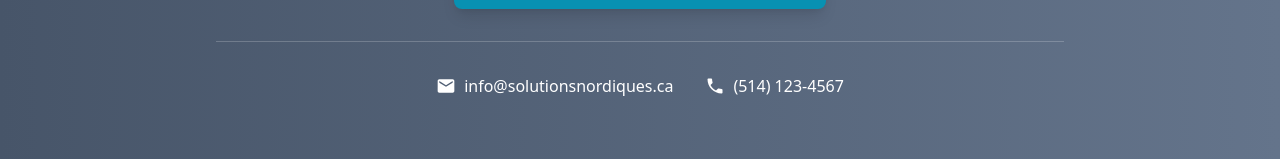
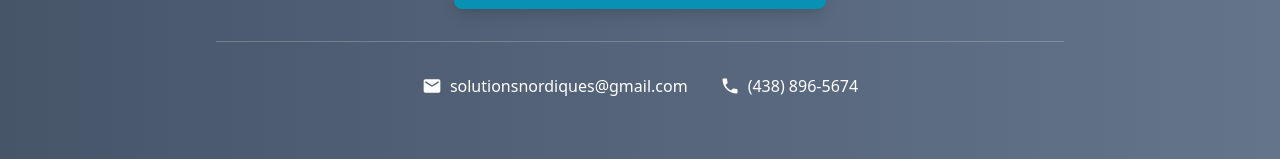
Before and after one commit to n0tac0der5/Solution-Nordique, a plain HTML site: page index.html in a window 1280 px wide. Shown: the part 3404-3563 px from the top of the page. Drawn offline with nearby package versions, Linux system fonts and the light colour scheme.

Commit message:
Update index.html

```diff
--- a/index.html
+++ b/index.html
@@ -279,17 +279,17 @@
 
             <div class="border-t border-white/20 pt-8 mt-8">
                 <div class="flex flex-col md:flex-row justify-center items-center space-y-4 md:space-y-0 md:space-x-8">
-                    <a href="mailto:info@solutionsnordiques.ca" class="flex items-center space-x-2 hover:text-cyan-300 transition-colors">
+                    <a href="mailto:solutionsnordiques@gmail.com" class="flex items-center space-x-2 hover:text-cyan-300 transition-colors">
                         <svg class="w-5 h-5" fill="currentColor" viewBox="0 0 24 24">
                             <path d="M20 4H4c-1.1 0-1.99.9-1.99 2L2 18c0 1.1.9 2 2 2h16c1.1 0 2-.9 2-2V6c0-1.1-.9-2-2-2zm0 4l-8 5-8-5V6l8 5 8-5v2z"/>
                         </svg>
-                        <span>info@solutionsnordiques.ca</span>
+                        <span>solutionsnordiques@gmail.com</span>
                     </a>
-                    <a href="tel:5141234567" class="flex items-center space-x-2 hover:text-cyan-300 transition-colors">
+                    <a href="tel:4388965674" class="flex items-center space-x-2 hover:text-cyan-300 transition-colors">
                         <svg class="w-5 h-5" fill="currentColor" viewBox="0 0 24 24">
                             <path d="M6.62 10.79c1.44 2.83 3.76 5.14 6.59 6.59l2.2-2.2c.27-.27.67-.36 1.02-.24 1.12.37 2.33.57 3.57.57.55 0 1 .45 1 1V20c0 .55-.45 1-1 1-9.39 0-17-7.61-17-17 0-.55.45-1 1-1h3.5c.55 0 1 .45 1 1 0 1.25.2 2.45.57 3.57.11.35.03.74-.25 1.02l-2.2 2.2z"/>
                         </svg>
-                        <span>(514) 123-4567</span>
+                        <span>(438) 896-5674</span>
                     </a>
                 </div>
             </div>
```
